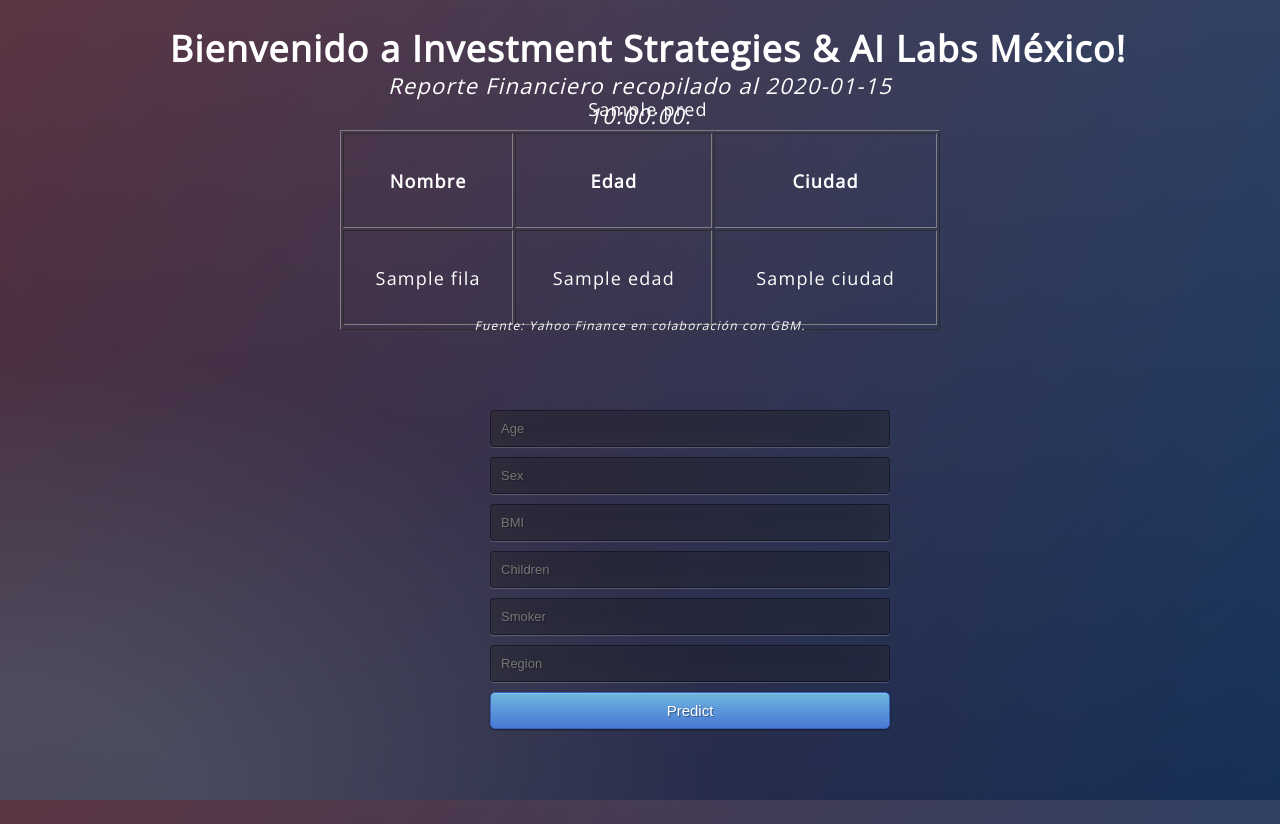
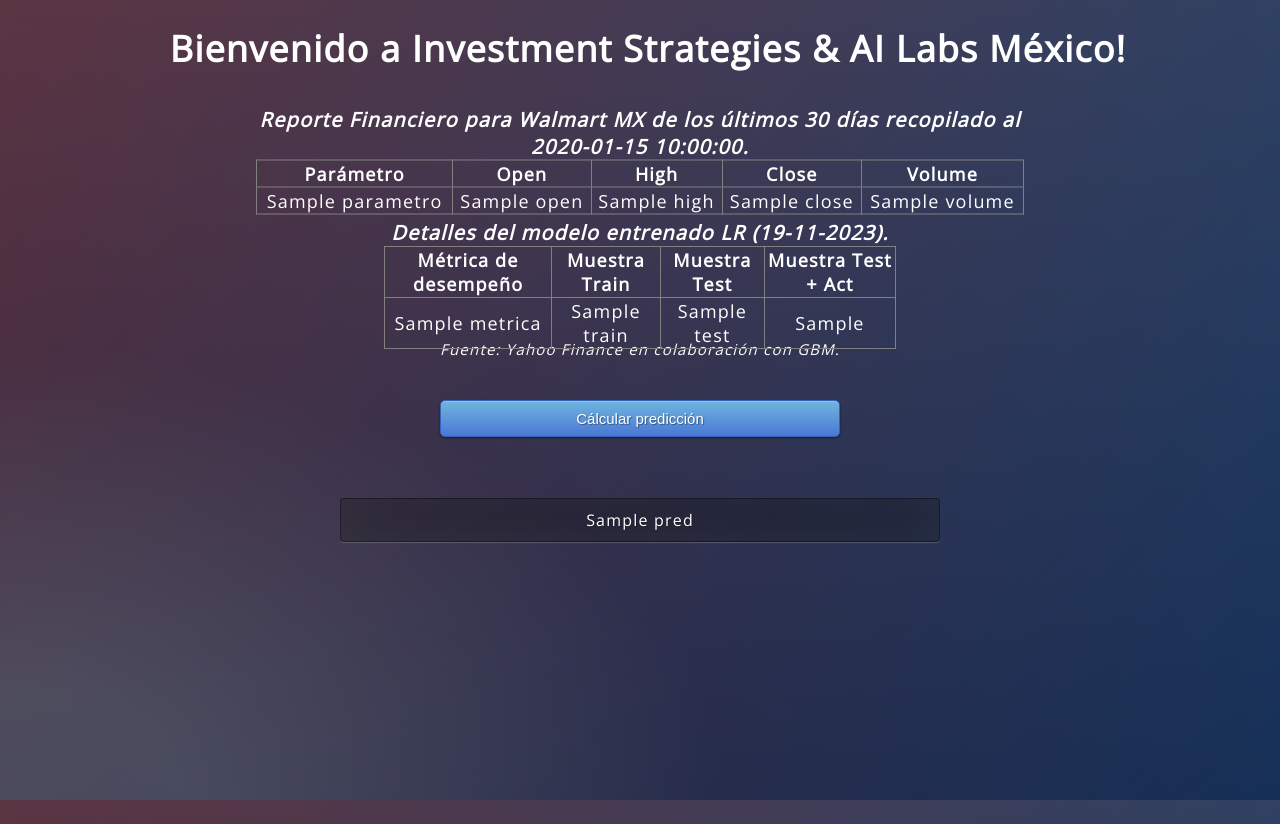
Before and after one commit to IrvingLedezma/cloud_computing_gcp_project, a Flask app: template templates/home.html in a window 1280 px wide. Run offline with Flask 3, Linux system fonts and the light colour scheme; the template is opened without the code that fills it: most values are stand-ins (such as "Sample title", 1, 10 or a date in 2020); parts of the project's set-up code (start-up, migrations or seed data) failed here and were passed over.

Commit message:
tercer commit

```diff
--- a/app.py
+++ b/app.py
@@ -5,16 +5,80 @@ Created on Sun Nov 19 13:18:21 2023
 @author: irvin
 """
 
-
 import config
-import pipeline
 from flask import Flask,request, url_for, redirect, render_template, jsonify
 import pandas as pd
 import numpy as np
 from datetime import datetime
+import pickle
+from google.cloud import bigquery
+
+"""
 
 
-app = Flask(__name__)
+# Crea un DataFrame de pandas con valores dummy
+data = {
+    'avg_Open': [100.0],
+    'avg_High': [105.0],
+    'avg_Low': [95.0],
+    'avg_Close': [100.5],
+    'avg_Volume': [1000000],
+    'std_Open': [2.0],
+    'std_High': [2.5],
+    'std_Low': [1.5],
+    'std_Close': [2.0],
+    'std_Volume': [50000]
+}
+
+results_info = pd.DataFrame(data)
+results_modelo = pd.read_csv('df_acum.csv')
+
+"""
+
+
+# Calcular la fecha actual y la fecha hace 30 días
+fecha_actual = datetime.now().strftime('%Y-%m-%d')
+fecha_30_dias_atras = (datetime.now() - timedelta(days=30)).strftime('%Y-%m-%d')
+
+# Construir la consulta SQL para la información del stock
+sql_query = f"""
+    SELECT
+        AVG(Open_WALMEXMX) AS avg_Open,
+        AVG(High_WALMEXMX) AS avg_High,
+        AVG(Low_WALMEXMX) AS avg_Low,
+        AVG(Close_WALMEXMX) AS avg_Close,
+        AVG(Volume_WALMEXMX) AS avg_Volume,
+        STDDEV_POP(Open_WALMEXMX) AS std_Open,
+        STDDEV_POP(High_WALMEXMX) AS std_High,
+        STDDEV_POP(Low_WALMEXMX) AS std_Low,
+        STDDEV_POP(Close_WALMEXMX) AS std_Close,
+        STDDEV_POP(Volume_WALMEXMX) AS std_Volume
+    FROM
+        `test-proyecto-final.stock_dataset.stock_data_table`
+    WHERE
+        FECHA BETWEEN '{fecha_30_dias_atras}' AND '{fecha_actual}'
+"""
+
+# Ejecuta la consulta
+query_job = client.query(sql_query)
+
+# Recupera los resultados
+results_info = query_job.to_dataframe()
+
+
+# Construye la consulta SQL para la información de que se utiliza en el modelo
+sql_query = """
+    SELECT *
+    FROM `test-proyecto-final.stock_dataset.stock_data_table`
+    ORDER BY FECHA DESC
+    LIMIT 1
+"""
+
+# Ejecuta la consulta
+query_job = client.query(sql_query)
+
+# Recupera los resultados
+results_modelo = query_job.to_dataframe()
 
 
 nombre_archivo_modelo = 'modelo_logistico_produccion.pkl'
@@ -22,48 +86,121 @@ nombre_archivo_modelo = 'modelo_logistico_produccion.pkl'
 with open(nombre_archivo_modelo, 'rb') as archivo_modelo:
     modelo_cargado = pickle.load(archivo_modelo)
 
-index_train = 457
+
+# Definición de indices para cálculo de métricas
+
+index_train = 411
+index_tot_train = 457
+
+list_columns_model = list(modelo_cargado.feature_names_in_)
+
+# Separación de muestras
+
+X_train = results_modelo.iloc[:index_train][list_columns_model]
+y_train = results_modelo.iloc[:index_train]['Target']
+
+X_test = results_modelo.iloc[index_train:index_tot_train][list_columns_model]
+y_test = results_modelo.iloc[index_train:index_tot_train]['Target']
+
+X_test2 = results_modelo.iloc[index_train:][list_columns_model]
+y_test2 = results_modelo.iloc[index_train:]['Target']
+
+# Cálculo de métricas
+
+acc_train = modelo_cargado.score(X_train,y_train)
+acc_test = modelo_cargado.score(X_test,y_test)
+acc_test2 = modelo_cargado.score(X_test2,y_test2)
 
 
+app = Flask(__name__)
+"""
+	position: absolute;
+	top: 25%;
+	left: 50%;
+    transform: translate(-50%, -50%);	width:600px;
+    width: 600px;
+	height:200px;
 
-
+"""
 
 @app.route('/')
 def home():
+
     datos_tabla = [
-        {'nombre': 'John', 'edad': 30, 'ciudad': 'Ciudad A'},
-        {'nombre': 'Jane', 'edad': 25, 'ciudad': 'Ciudad B'},
-        {'nombre': 'Bob', 'edad': 35, 'ciudad': 'Ciudad C'},
-        {'nombre': 'Bob', 'edad': 35, 'ciudad': 'Ciudad C'},
-        {'nombre': 'Bob', 'edad': 35, 'ciudad': 'Ciudad C'}
+        {'Parametro': 'Promedio',
+         'Open': round(results_info['avg_Open'][0],1),
+         'High': round(results_info['avg_High'][0],1),
+         'Low': round(results_info['avg_Low'][0],1),
+         'Close': round(results_info['avg_Close'][0],1),
+         'Volume': '{:,.0f}'.format(round(results_info['avg_Volume'][0],0))
+         },
+        {'Parametro': 'Desviación Estandar',
+         'Open': round(results_info['std_Open'][0],1),
+         'High': round(results_info['std_High'][0],1),
+         'Low': round(results_info['std_Low'][0],1),
+         'Close': round(results_info['std_Close'][0],1),
+         'Volume': '{:,.0f}'.format(round(results_info['std_Volume'][0],0))
+         }
     ]
 
     fecha_actual = datetime.now().strftime('%Y-%m-%d')
 
+
+    datos_tabla_2 = [
+        {'Metrica': 'Accuracy',
+         'train': round(acc_train,2),
+         'test': round(acc_test,2),
+         'test_act': round(acc_test2,2)
+         }
+    ]
+
     return render_template("home.html",
                            datos_tabla=datos_tabla,
+                           datos_tabla_2=datos_tabla_2,
                            fecha_actual=fecha_actual)
 
 @app.route('/predict',methods=['POST'])
 def predict():
-    int_features = [x for x in request.form.values()]
-    final = np.array(int_features)
-    data_unseen = pd.DataFrame([final], columns = cols)
-    prediction = 10
-
     datos_tabla = [
-        {'nombre': 'John', 'edad': 30, 'ciudad': 'Ciudad A'},
-        {'nombre': 'Jane', 'edad': 25, 'ciudad': 'Ciudad B'},
-        {'nombre': 'Bob', 'edad': 35, 'ciudad': 'Ciudad C'}
+        {'Parametro': 'Promedio',
+         'Open': round(results_info['avg_Open'][0],1),
+         'High': round(results_info['avg_High'][0],1),
+         'Low': round(results_info['avg_Low'][0],1),
+         'Close': round(results_info['avg_Close'][0],1),
+         'Volume': '{:,.0f}'.format(round(results_info['avg_Volume'][0],0))
+         },
+        {'Parametro': 'Desviación Estandar',
+         'Open': round(results_info['std_Open'][0],1),
+         'High': round(results_info['std_High'][0],1),
+         'Low': round(results_info['std_Low'][0],1),
+         'Close': round(results_info['std_Close'][0],1),
+         'Volume': '{:,.0f}'.format(round(results_info['std_Volume'][0],0))
+         }
     ]
 
-    return render_template('home.html',pred='Expected Bill will be {}'.format(prediction),
-                           datos_tabla=datos_tabla)
+    fecha_actual = datetime.now().strftime('%Y-%m-%d')
+
+
+    datos_tabla_2 = [
+        {'Metrica': 'Accuracy',
+         'train': round(acc_train,2),
+         'test': round(acc_test,2),
+         'test_act': round(acc_test2,2)
+         }
+    ]
+
+
+    prediction = .0934
+    return render_template('home.html',
+                           pred=f'La probabilidad de crecimiento al 2023-11-02 es: {round(prediction,2)}'.format(prediction),
+                           datos_tabla=datos_tabla,
+                           datos_tabla_2=datos_tabla_2,
+                           fecha_actual=fecha_actual)
+
+
 
 @app.route('/predict_api',methods=['POST'])
 def predict_api():
-    data = request.get_json(force=True)
-    data_unseen = pd.DataFrame([data])
     prediction = 10
     output = prediction
     return jsonify(output)
--- a/static/style.css
+++ b/static/style.css
@@ -32,52 +32,71 @@ body {
 }
 
 
-table {
-	position: absolute;
-	top: 25%;
-	left: 50%;
-    transform: translate(-50%, -50%);	width:600px;
-    width: 600px;
-	height:200px;
+.tabla1 {
+   	position: absolute;
+   	top: 20%;
+   	left: 50%;
+    transform: translate(-50%, -50%);
+    border-collapse: collapse;
+    width: 60%;
+    margin: auto;
+    margin-bottom: 20px; /* Ajusta la separación entre las tablas */
+}
+
+.tabla2 {
+   	position: absolute;
+   	top: 33%;
+   	left: 50%;
+    transform: translate(-50%, -50%);
+    border-collapse: collapse;
+    width: 40%;
+    margin: auto;
+    margin-top: 20px; /* Ajusta la separación entre las tablas */
+    /* Otros estilos de tabla si es necesario */
 }
 
 .mensaje-adicional {
 	position: absolute;
-	top: 40%;
+	top: 43%;
 	left: 50%;
     transform: translate(-50%, -50%);	width:600px;
-    font-size: 12px;
+    font-size: 15px;
     font-style: italic;
     margin-top: 5px; /* Ajusta el espacio entre la tabla y el mensaje */
 }
 
 caption {
-    font-size: 22px; /* Ajusta el tamaño de la letra según tus preferencias */
+    font-size: 20px; /* Ajusta el tamaño de la letra según tus preferencias */
     font-style: italic;
+    font-weight: bold;
 }
 
 
 .login {
 	position: absolute;
-	top: 70%;
+	top: 75%;
 	left: 50%;
-	margin: -150px 0 0 -150px;
+	width:400px;
+    transform: translate(-50%, -50%);
 	width:400px;
 	height:400px;
+	font-size: 17px;
 }
 
-.login h1 { color: #fff; text-shadow: 0 0 10px rgba(0,0,0,0.3); letter-spacing:1px; text-align:center; }
+.login h1 { color: #fff; text-shadow: 0 0 10px rgba(0,0,0,0.3); letter-spacing:1px; text-align:center; font-size: 17px; }
 
 
-
-input {
-	width: 100%;
-	margin-bottom: 10px;
+.resultado-cuadro {
+	position: absolute;
+	top: 65%;
+	left: 50%;
+	width:600px;
+    transform: translate(-50%, -50%);
 	background: rgba(0,0,0,0.3);
 	border: none;
 	outline: none;
 	padding: 10px;
-	font-size: 13px;
+	font-size: 16px;
 	color: #fff;
 	text-shadow: 1px 1px 1px rgba(0,0,0,0.3);
 	border: 1px solid rgba(0,0,0,0.3);
@@ -88,5 +107,4 @@ input {
 	-o-transition: box-shadow .5s ease;
 	-ms-transition: box-shadow .5s ease;
 	transition: box-shadow .5s ease;
-}
-input:focus { box-shadow: inset 0 -5px 45px rgba(100,100,100,0.4), 0 1px 1px rgba(255,255,255,0.2); }
+	}
--- a/templates/home.html
+++ b/templates/home.html
@@ -13,27 +13,29 @@
 
 <body>
 
-
-
     <div class="container">
         <h1>Bienvenido a Investment Strategies & AI Labs México!</h1>
 
         <!-- Tabla HTML -->
-        <table border="1">
+        <table class="tabla1" border="1">
             <thead>
-               <caption>Reporte Financiero recopilado al {{fecha_actual}}.</caption>
+               <caption>Reporte Financiero para Walmart MX de los últimos 30 días recopilado al {{fecha_actual}}.</caption>
                 <tr>
-                    <th>Nombre</th>
-                    <th>Edad</th>
-                    <th>Ciudad</th>
+                    <th>Parámetro</th>
+                    <th>Open</th>
+                    <th>High</th>
+                    <th>Close</th>
+                    <th>Volume</th>
                 </tr>
             </thead>
             <tbody>
                 {% for fila in datos_tabla %}
                     <tr>
-                        <td>{{ fila.nombre }}</td>
-                        <td>{{ fila.edad }}</td>
-                        <td>{{ fila.ciudad }}</td>
+                        <td>{{ fila.Parametro }}</td>
+                        <td>{{ fila.Open }}</td>
+                        <td>{{ fila.High }}</td>
+                        <td>{{ fila.Close }}</td>
+                        <td>{{ fila.Volume }}</td>
                     </tr>
                 {% endfor %}
             </tbody>
@@ -41,10 +43,35 @@
 
         </table>
 
-
         <div class="mensaje-adicional">
                 Fuente: Yahoo Finance en colaboración con GBM.
         </div>
+
+
+        <table class="tabla2" border="1">
+            <thead>
+               <caption>Detalles del modelo entrenado LR (19-11-2023).</caption>
+                <tr>
+                    <th>Métrica de desempeño</th>
+                    <th>Muestra Train</th>
+                    <th>Muestra Test</th>
+                    <th>Muestra Test + Act</th>
+                </tr>
+            </thead>
+            <tbody>
+                {% for fila in datos_tabla_2 %}
+                    <tr>
+                        <td>{{ fila.Metrica }}</td>
+                        <td>{{ fila.train }}</td>
+                        <td>{{ fila.test }}</td>
+                        <td>{{ fila.test_act }}</td>
+                    </tr>
+                {% endfor %}
+            </tbody>
+
+
+        </table>
+
 
 
         <!-- Otro contenido de tu aplicación aquí -->
@@ -54,14 +81,7 @@
 
      <!-- Form to enter new data for predictions  -->
     <form action="{{ url_for('predict')}}"method="POST">
-      <input type="text" name="age" placeholder="Age" required="required" /><br>
-    	<input type="text" name="sex" placeholder="Sex" required="required" /><br>
-        <input type="text" name="bmi" placeholder="BMI" required="required" /><br>
-        <input type="text" name="children" placeholder="Children" required="required" /><br>
-        <input type="text" name="smoker" placeholder="Smoker" required="required" /><br>
-        <input type="text" name="region" placeholder="Region" required="required" /><br>
-
-        <button type="submit" class="btn btn-primary btn-block btn-large">Predict</button>
+        <button type="submit" class="btn btn-primary btn-block btn-large">Cálcular predicción</button>
     </form>
 
    <br>
@@ -69,7 +89,12 @@
 
 
  </div>
- {{pred}}
+
+
+<div class="resultado-cuadro">
+    {{ pred }}
+</div>
+
 
 </body>
 </html>
```
Also changed, not shown: rl_max_stockpred.py (+201 -5 lines), test_bq.py (+33 -8 lines), df_acum.csv, 1 other file.
